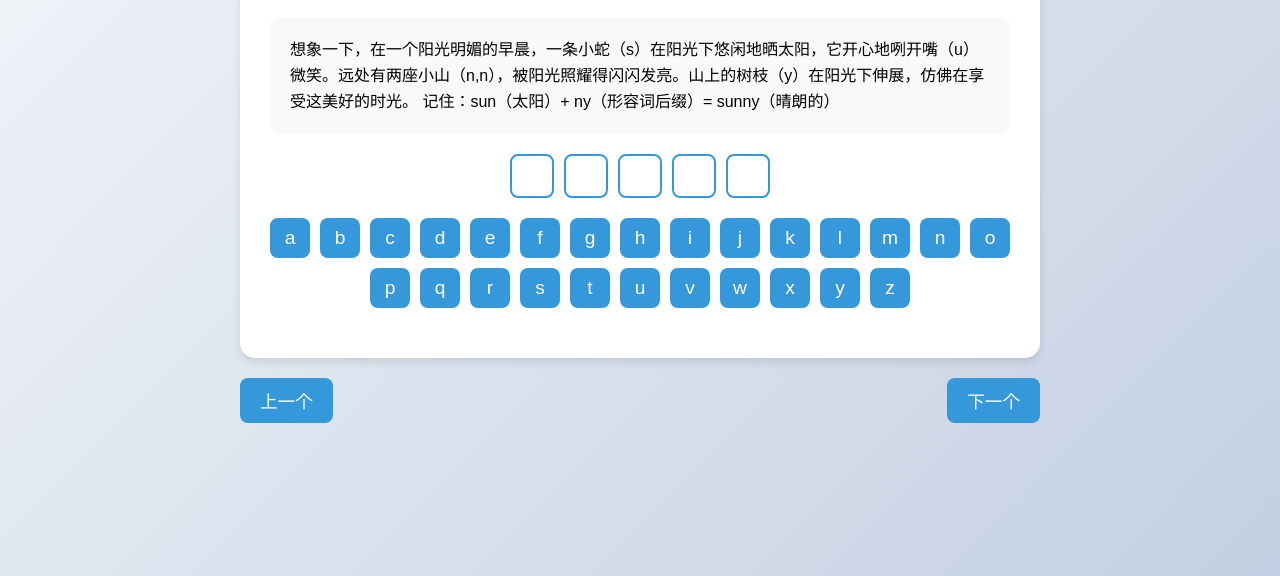
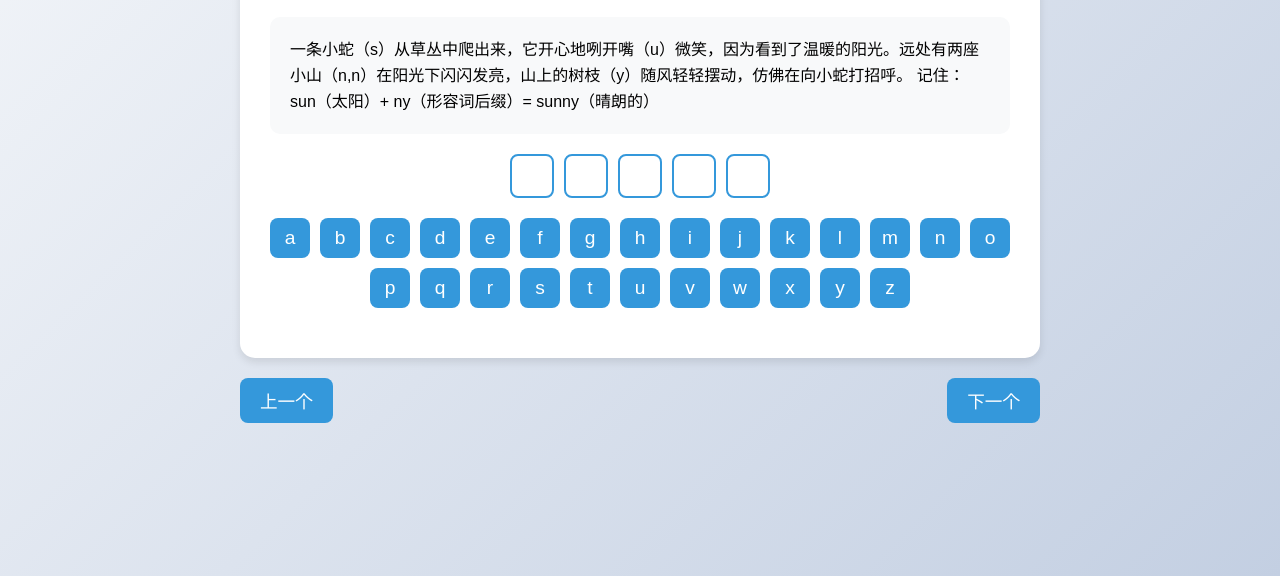
Before and after one commit to hao3tian6/english-words, a plain HTML site: page index.html in a window 1280 px wide. Shown: the part 264-840 px from the top of the page. Drawn offline with Linux system fonts and the light colour scheme.

Commit message:
Add files via upload

```diff
--- a/index.html
+++ b/index.html
@@ -151,62 +151,62 @@
             {
                 word: 'sunny',
                 chinese: '晴天',
-                story: '想象一下，在一个阳光明媚的早晨，一条小蛇（s）在阳光下悠闲地晒太阳，它开心地咧开嘴（u）微笑。远处有两座小山（n,n），被阳光照耀得闪闪发亮。山上的树枝（y）在阳光下伸展，仿佛在享受这美好的时光。\n\n记住：sun（太阳）+ ny（形容词后缀）= sunny（晴朗的）'
+                story: '一条小蛇（s）从草丛中爬出来，它开心地咧开嘴（u）微笑，因为看到了温暖的阳光。远处有两座小山（n,n）在阳光下闪闪发亮，山上的树枝（y）随风轻轻摆动，仿佛在向小蛇打招呼。\n\n记住：sun（太阳）+ ny（形容词后缀）= sunny（晴朗的）'
             },
             {
                 word: 'rainy',
                 chinese: '下雨的',
-                story: '下雨天，你撑着一把雨伞（r）走在雨中，突然一滴雨（a）落在你的脸上。接着，一根小草（i）在雨中摇摆。远处的小山（n）被雨水打湿，山上的树枝（y）在雨中轻轻摇曳。\n\n记住：rain（雨）+ y（形容词后缀）= rainy（下雨的）'
+                story: '你撑着一把雨伞（r）走在雨中，突然一滴雨（a）落在你的脸上，让你感到一阵清凉。接着，一根小草（i）在雨中欢快地摇摆。远处的小山（n）被雨水打湿，显得格外青翠，山上的树枝（y）在雨中轻轻摇曳，仿佛在跳舞。\n\n记住：rain（雨）+ y（形容词后缀）= rainy（下雨的）'
             },
             {
                 word: 'cloudy',
                 chinese: '多云的',
-                story: '天空中飘着一朵云（c），云中若隐若现地露出一根花茎（l）。云朵中间有一个圆月（o），被云遮住了一半。你看着这朵云，开心地笑了（u），突然一个贝壳（d）从云中落下，打湿了云中的树枝（y）。\n\n记住：cloud（云）+ y（形容词后缀）= cloudy（多云的）'
+                story: '天空中飘着一朵云（c），慢慢移动着。云中若隐若现地露出一根花茎（l），随风摇摆。云朵中间有一个太阳（o），被云遮住了一半。你看着这朵云，开心地笑了（u），因为云朵的形状很有趣。突然一个贝壳（d）从云中落下，打湿了云中的树枝（y）。\n\n记住：cloud（云）+ y（形容词后缀）= cloudy（多云的）'
             },
             {
                 word: 'windy',
                 chinese: '刮风的',
-                story: '一阵风吹来，海面泛起波浪（w），一根小草（i）在风中轻轻摇摆。远处的小山（n）被风吹拂，一个贝壳（d）随风飘动，树枝（y）在风中摇曳，仿佛在跳舞。\n\n记住：wind（风）+ y（形容词后缀）= windy（刮风的）'
+                story: '一阵风吹来，海面泛起波浪（w），一根小草（i）在风中欢快地摇摆。远处的小山（n）被风吹拂，一个贝壳（d）随风飘动，树枝（y）在风中摇曳，仿佛在跳舞。\n\n记住：wind（风）+ y（形容词后缀）= windy（刮风的）'
             },
             {
                 word: 'snowy',
                 chinese: '下雪的',
-                story: '一条小蛇（s）在雪地里爬行，远处的小山（n）被白雪覆盖。一个圆月（o）挂在天空，远处的波浪（w）也被白雪覆盖，树枝（y）上挂满了晶莹的雪花。\n\n记住：snow（雪）+ y（形容词后缀）= snowy（下雪的）'
+                story: '一条小蛇（s）在雪地里爬行，远处的小山（n）被白雪覆盖。一个太阳（o）挂在天空，远处的波浪（w）也被白雪覆盖，树枝（y）上挂满了晶莹的雪花。\n\n记住：snow（雪）+ y（形容词后缀）= snowy（下雪的）'
             },
             {
                 word: 'weather',
                 chinese: '天气',
-                story: '海面泛起波浪（w），太阳（e）时而出现，时而躲藏。一滴雨（a）落下，打在一棵树干（t）上。你躲进房子（h）里，看着太阳（e）再次出现，赶紧拿起雨伞（r）准备出门。\n\n记住：we（我们）+ at（在）+ her（她）= weather（天气）'
+                story: '海面泛起波浪（w），月亮（e）时而出现，时而躲藏。一滴雨（a）落下，打在一棵树干（t）上。你躲进房子（h）里，看着月亮（e）再次出现，赶紧拿起雨伞（r）准备出门。\n\n记住：we（我们）+ at（在）+ her（她）= weather（天气）'
             },
             {
                 word: 'sun',
                 chinese: '太阳',
-                story: '一条小蛇（s）在阳光下晒太阳，它开心地咧开嘴（u）微笑，因为阳光太温暖了。远处的小山（n）被阳光照耀得闪闪发亮。\n\n记住：sun（太阳）'
+                story: '一条小蛇（s）从草丛中爬出来，它开心地咧开嘴（u）微笑，因为看到了温暖的阳光。远处的小山（n）被阳光照耀得闪闪发亮。\n\n记住：sun（太阳）'
             },
             {
                 word: 'tree',
                 chinese: '树',
-                story: '一棵树干（t）向上生长，树枝（r）向右伸展。太阳（e）照耀着树，让树叶闪闪发亮。另一轮太阳（e）也来帮忙，让树长得更加茂盛。\n\n记住：tree（树）'
+                story: '一棵树干（t）向上生长，树枝（r）向右伸展。月亮（e）照耀着树，让树叶闪闪发亮。另一轮月亮（e）也来帮忙，让树长得更加茂盛。\n\n记住：tree（树）'
             },
             {
                 word: 'sea',
                 chinese: '大海',
-                story: '一条小蛇（s）在海边晒太阳，太阳（e）照耀着海面，一滴雨（a）落在海面上，激起涟漪。\n\n记住：sea（大海）'
+                story: '一条小蛇（s）在海边晒太阳，月亮（e）照耀着海面，一滴雨（a）落在海面上，激起涟漪。\n\n记住：sea（大海）'
             },
             {
                 word: 'beach',
                 chinese: '沙滩',
-                story: '一个书包（b）躺在沙滩上，太阳（e）照耀着它。一滴雨（a）落在沙滩上，一朵云（c）飘在天空中，一把房子（h）立在沙滩上，为人们遮挡阳光。\n\n记住：beach（沙滩）'
+                story: '一个书包（b）躺在沙滩上，月亮（e）照耀着它。一滴雨（a）落在沙滩上，一朵云（c）飘在天空中，一把房子（h）立在沙滩上，为人们遮挡阳光。\n\n记住：beach（沙滩）'
             },
             {
                 word: 'flower',
                 chinese: '花',
-                story: '一朵花（f）随风摇曳，花茎（l）直立生长。一个圆月（o）照耀着花朵，海面泛起波浪（w），太阳（e）让花朵更加美丽，树枝（r）伸展出去。\n\n记住：flower（花）'
+                story: '一朵花（f）随风摇曳，花茎（l）直立生长。一个太阳（o）照耀着花朵，海面泛起波浪（w），月亮（e）让花朵更加美丽，树枝（r）伸展出去。\n\n记住：flower（花）'
             },
             {
                 word: 'sleep',
                 chinese: '睡觉',
-                story: '一条小蛇（s）盘在枕头上，花茎（l）轻轻摇晃。太阳（e）慢慢落下，另一轮太阳（e）也躲起来了，一个枕头（p）让你安睡。\n\n记住：sleep（睡觉）'
+                story: '一条小蛇（s）盘在枕头上，花茎（l）轻轻摇晃。月亮（e）慢慢落下，另一轮月亮（e）也躲起来了，一个枕头（p）让你安睡。\n\n记住：sleep（睡觉）'
             },
             {
                 word: 'climb',
@@ -231,7 +231,7 @@
             {
                 word: 'eat',
                 chinese: '吃',
-                story: '太阳（e）照耀着餐桌，一滴雨（a）落在盘子里，一棵树干（t）立在餐桌旁。\n\n记住：eat（吃）'
+                story: '月亮（e）照耀着餐桌，一滴雨（a）落在盘子里，一棵树干（t）立在餐桌旁。\n\n记住：eat（吃）'
             },
             {
                 word: 'drink',
@@ -241,12 +241,12 @@
             {
                 word: 'clean',
                 chinese: '打扫',
-                story: '一朵云（c）飘在窗外，花茎（l）像扫把。太阳（e）照耀着房间，一滴雨（a）落在窗台上，远处的小山（n）清晰可见。\n\n记住：clean（打扫）'
+                story: '一朵云（c）飘在窗外，花茎（l）像扫把。月亮（e）照耀着房间，一滴雨（a）落在窗台上，远处的小山（n）清晰可见。\n\n记住：clean（打扫）'
             },
             {
                 word: 'sleep',
                 chinese: '睡觉',
-                story: '一条小蛇（s）盘在枕头上，花茎（l）轻轻摇晃。太阳（e）慢慢落下，另一轮太阳（e）也躲起来了，一个枕头（p）让你安睡。\n\n记住：sleep（睡觉）'
+                story: '一条小蛇（s）盘在枕头上，花茎（l）轻轻摇晃。月亮（e）慢慢落下，另一轮月亮（e）也躲起来了，一个枕头（p）让你安睡。\n\n记住：sleep（睡觉）'
             }
         ];
 
```
